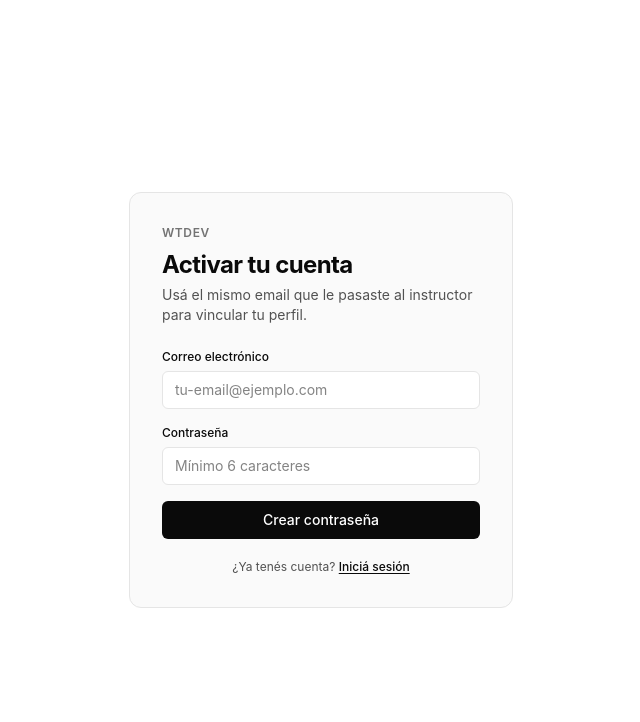
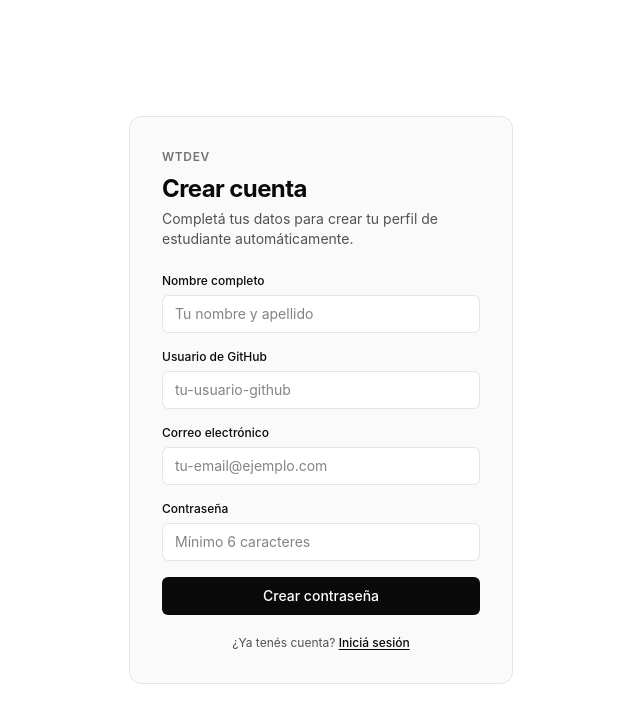
Before and after one commit to blch05/campus, a React (Vite) app: page /login in a window 1280 px wide. Both pictures are taken after a click on the button "Activá tu cuenta". Shown: the top 722 px of the page, without its empty margins (319-959 px from the left). Built offline with nearby package versions, Linux system fonts and the light colour scheme; no server answers.

Commit message:
feat: registro 100% automático de estudiantes (auth.users crea fila en public.alumnos)

```diff
--- a/src/pages/LoginPage.tsx
+++ b/src/pages/LoginPage.tsx
@@ -12,6 +12,8 @@ export function LoginPage() {
   const user = useAuthStore((s) => s.user);
 
   const [modo, setModo] = useState<ModoAuth>('login');
+  const [nombre, setNombre] = useState('');
+  const [githubUsername, setGithubUsername] = useState('');
   const [email, setEmail] = useState('');
   const [password, setPassword] = useState('');
   const [submitting, setSubmitting] = useState(false);
@@ -44,12 +46,18 @@ export function LoginPage() {
         if (error) throw error;
       } else {
         const { error } = await supabase.auth.signUp({
-          email: email.trim(),
+          email: email.trim().toLowerCase(),
           password,
+          options: {
+            data: {
+              nombre: nombre.trim(),
+              github_username: githubUsername.trim().toLowerCase().replace(/^@/, ''),
+            },
+          },
         });
         if (error) throw error;
         setInfoMsg(
-          'Cuenta creada. Si tenés confirmación por correo activa en Supabase, revisá tu bandeja de entrada; si no, ya podés iniciar sesión.',
+          'Cuenta creada y vinculada automáticamente. Si tenés confirmación por correo activa en Supabase, revisá tu bandeja; si no, ya podés iniciar sesión.',
         );
         setModo('login');
       }
@@ -67,12 +75,12 @@ export function LoginPage() {
           {BRAND_NAME}
         </p>
         <h1 className="mt-2 text-2xl font-bold tracking-tight text-[var(--text-primary)]">
-          {modo === 'login' ? 'Iniciar sesión' : 'Activar tu cuenta'}
+          {modo === 'login' ? 'Iniciar sesión' : 'Crear cuenta'}
         </h1>
         <p className="mt-1 text-sm text-[var(--text-secondary)]">
           {modo === 'login'
-            ? 'Ingresá con el email registrado en la cohorte.'
-            : 'Usá el mismo email que le pasaste al instructor para vincular tu perfil.'}
+            ? 'Ingresá con tu correo y contraseña.'
+            : 'Completá tus datos para crear tu perfil de estudiante automáticamente.'}
         </p>
 
         {!isSupabaseConfigured && (
@@ -95,6 +103,40 @@ export function LoginPage() {
         )}
 
         <form onSubmit={handleSubmit} className="mt-6 space-y-4">
+          {modo === 'registro' && (
+            <>
+              <div>
+                <label htmlFor="nombre" className="block text-xs font-medium text-[var(--text-primary)]">
+                  Nombre completo
+                </label>
+                <input
+                  id="nombre"
+                  type="text"
+                  required
+                  value={nombre}
+                  onChange={(e) => setNombre(e.target.value)}
+                  placeholder="Tu nombre y apellido"
+                  className="mt-1.5 w-full rounded-md border border-[var(--border)] bg-[var(--bg-canvas)] px-3 py-2 text-sm text-[var(--text-primary)] outline-none focus:border-[var(--text-primary)]"
+                />
+              </div>
+
+              <div>
+                <label htmlFor="github" className="block text-xs font-medium text-[var(--text-primary)]">
+                  Usuario de GitHub
+                </label>
+                <input
+                  id="github"
+                  type="text"
+                  required
+                  value={githubUsername}
+                  onChange={(e) => setGithubUsername(e.target.value)}
+                  placeholder="tu-usuario-github"
+                  className="mt-1.5 w-full rounded-md border border-[var(--border)] bg-[var(--bg-canvas)] px-3 py-2 text-sm text-[var(--text-primary)] outline-none focus:border-[var(--text-primary)]"
+                />
+              </div>
+            </>
+          )}
+
           <div>
             <label htmlFor="email" className="block text-xs font-medium text-[var(--text-primary)]">
               Correo electrónico
```
Also changed, not shown: 1 other file (tests, documents, lock files or other folders).
